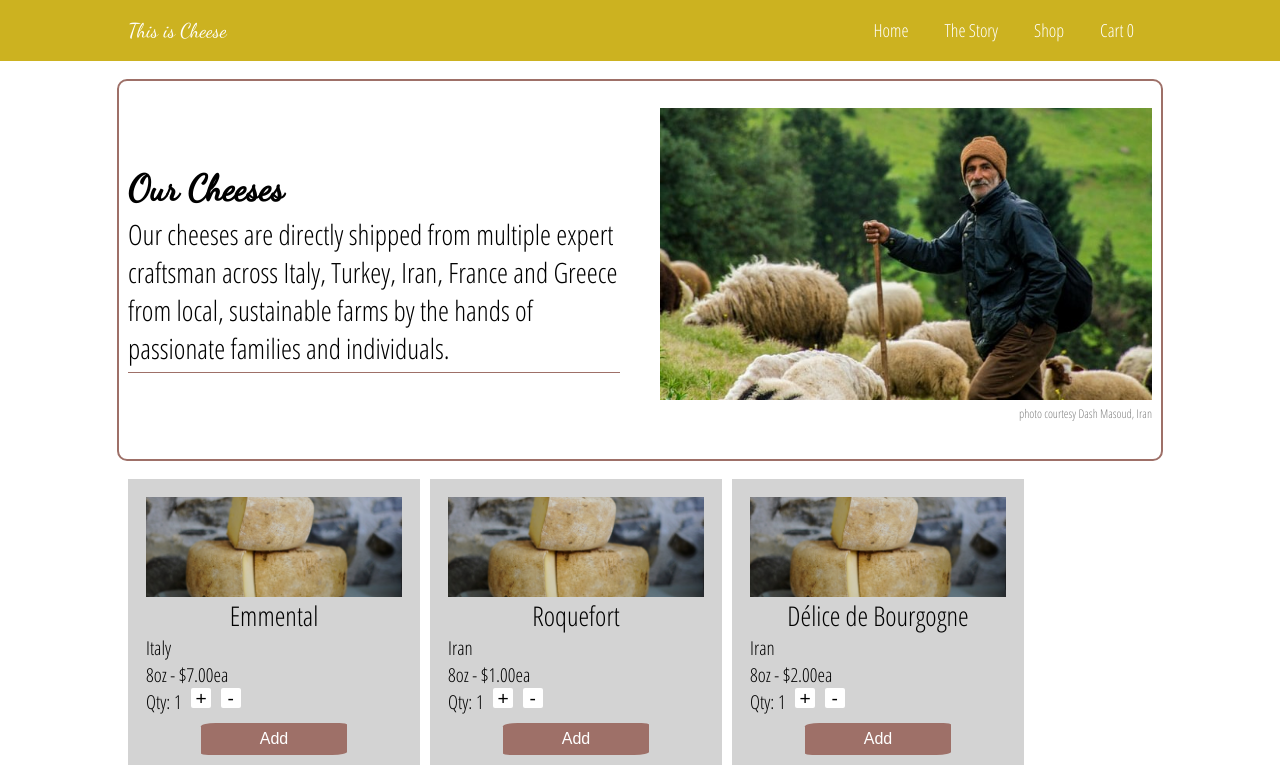
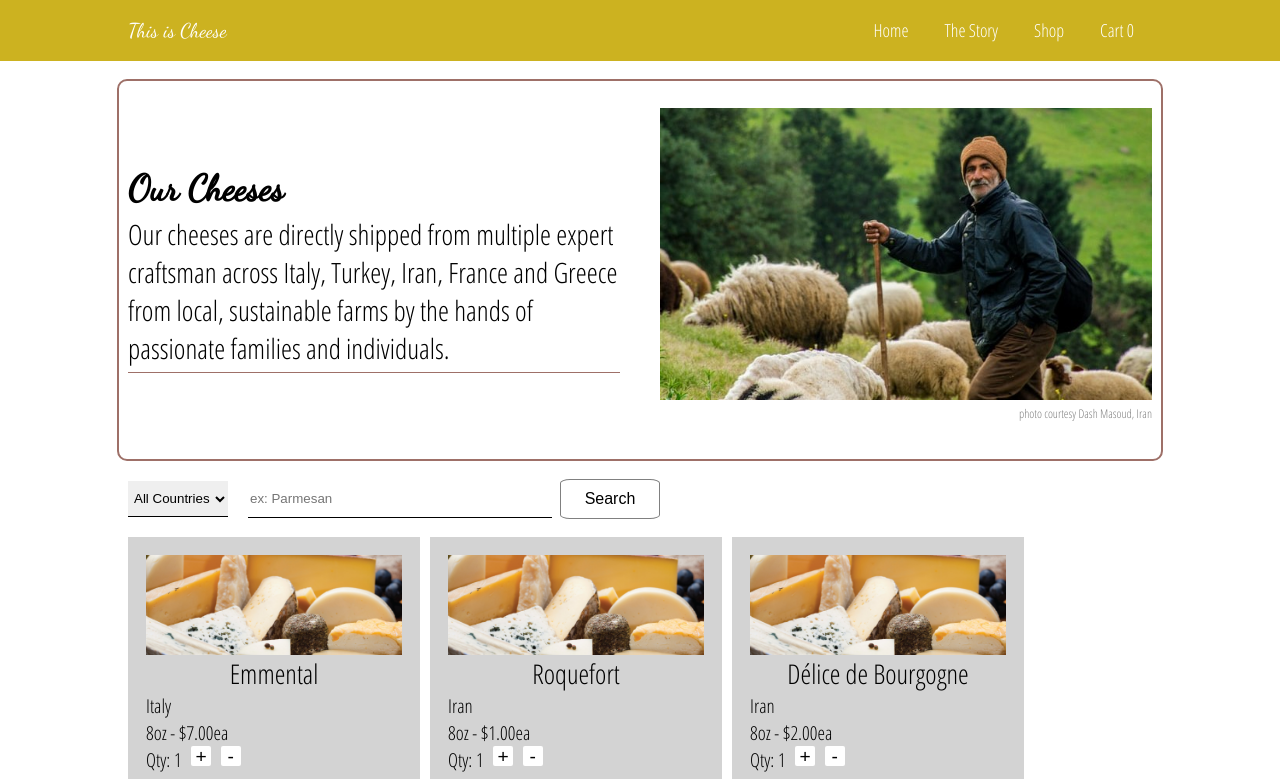
Before and after one commit to sandramkimball/AngularPractice, an Angular app in the folder angularsite/: page /cheese in a window 1280 px wide. Shown: the top 779 px of the page. Built offline with nearby package versions, Linux system fonts and the light colour scheme.

Commit message:
added search and country filter on shop pg

```diff
--- a/angularsite/src/app/app.component.ts
+++ b/angularsite/src/app/app.component.ts
@@ -12,7 +12,6 @@ export class AppComponent {
   mobileMenuDisplay: String = 'none !important';
 
   constructor( private _cartService: CartService ){
-    console.log('numOfItems2', this.cartLength)
   }
 
   onOpenMenu(){
@@ -23,7 +22,6 @@ export class AppComponent {
   }
 
   getDisplay(){
-    console.log( this.mobileMenuDisplay )
     return this.mobileMenuDisplay;
   }
 
--- a/angularsite/src/app/cheese/cheese.component.html
+++ b/angularsite/src/app/cheese/cheese.component.html
@@ -9,9 +9,24 @@
     </div>
 </div>
 
-<ul *ngIf="cheese">
-    <li *ngFor=" let ch of cheese">
-        <img src='../../assets/product-1.jpg'/>
+<div class="welcome-container search-box">
+    <select [(ngModel)]="selectedOrigin" (change)="onSelect($event)">
+        <option value=''>All Countries</option>
+        <option value="France">France</option>
+        <option value="Greece">Greece</option>
+        <option value="Iran">Iran</option>
+        <option value="Israel">Israel</option>
+        <option value="Italy">Italy</option>
+        <option value="Spain">Spain</option>
+        <option value="Turkey">Turkey</option>
+    </select>
+    <input type="text" [(ngModel)]="searchTerm" (submit)="onSearch()" placeholder="ex: Parmesan">
+    <button type="submit" (click)="onSearch()" class='search-btn'>Search</button>
+</div>
+
+<ul>
+    <li *ngFor="let ch of searchResults">
+        <img src='../../assets/cheeses.jpg'/>
         <div>
             <p class='name'>{{ch.name}}</p>
             <p>{{ch.origin}} </p>
--- a/angularsite/src/app/cheese/cheese.component.scss
+++ b/angularsite/src/app/cheese/cheese.component.scss
@@ -42,6 +42,36 @@
     }
 }
 
+.search-box{
+    display: flex;
+    margin: 1em auto;
+    align-items: center;
+    width: 80%;
+    select{
+        height: 2.2rem;
+        padding: 2px;
+        margin-right: 20px;
+        border: none;
+        border-bottom: 1px solid black;
+    }
+    input{
+        width: 300px;
+        padding: 2px;
+        height: 2rem;
+        border: none;
+        border-bottom: 1px solid black;
+    }
+    button {
+        @include button2;
+        width: 100px;
+        font-size: 1rem;
+        padding: 0 20px;
+    }
+    p{
+        margin-left: 20px;
+        font-size: 1.5rem;
+    }
+}
 
 ul{
     list-style-type: none;
--- a/angularsite/src/app/cheese/cheese.component.ts
+++ b/angularsite/src/app/cheese/cheese.component.ts
@@ -1,4 +1,4 @@
-import { Component, OnInit, Input, EventEmitter, Output} from '@angular/core';
+import { Component, OnInit, Input } from '@angular/core';
 import { HttpService } from '../services/http.service';
 import { CartService } from '../services/cart.service';
 
@@ -9,28 +9,30 @@ import { CartService } from '../services/cart.service';
 })
 export class CheeseComponent implements OnInit {
   @Input() cart = [];
-  @Output() cartLength = new EventEmitter()
-  cheese = [];
+  // this is the control
+  cheese: Array<any> = [];
+  // this is filtered/mapped for display
+  searchResults: Array<any> = [];
+  searchTerm: string = '';
+  selectedOrigin: string = '';
 
-  // dependecy injection to use throughout all logic
   constructor(
     private _http: HttpService,
     private _cartService: CartService
   ) { }
 
   ngOnInit(){
-    if(this.cheese.length === 0){
-      this.cheese = this._http.getCheese()
-    };
-
     this.cart = this._cartService.cart;
-    this.cartLength.emit(this.cart.length)
+    this.cheese = this._http.getCheese();
+    this.searchResults = this._http.getCheese();
   }
 
+  // add item to cart
   onAdd(item){
     this._cartService.addToCart(item);
   }
 
+  // add, subtract quantity
   addQty(item){
     this.cheese.forEach(obj => {
       if(obj.name === item.name){
@@ -38,7 +40,6 @@ export class CheeseComponent implements OnInit {
       }
     })
   }
-
   subtractQty(item){
     this.cheese.forEach(obj => {
       if(obj.name === item.name){
@@ -47,4 +48,23 @@ export class CheeseComponent implements OnInit {
     })
   }
 
+  // search-filter bar
+  onSelect(e){
+    e.preventDefault();
+    this.selectedOrigin = e.target.value;
+  }
+
+  onSearch(){
+    var temp = [];
+    this.cheese.map( obj => {
+      if(
+          (obj.name.toLowerCase().includes(this.searchTerm) || this.searchTerm == '' ) &&
+          (obj.origin == this.selectedOrigin || this.selectedOrigin == '')
+        ){
+        temp.push(obj)
+      }
+    })
+    this.searchResults = temp;
+  }
+
 }
--- a/angularsite/src/app/home/home.component.ts
+++ b/angularsite/src/app/home/home.component.ts
@@ -10,9 +10,7 @@ import { CartService } from '../services/cart.service';
 })
 export class HomeComponent implements OnInit {
   clickCounter: number = 0;
-  searchTerm: string = '';
   @Input() cart = this._cartService.cart;
-  searchResults: Array<any> = [];
 
 
   constructor(
@@ -23,21 +21,6 @@ export class HomeComponent implements OnInit {
   ngOnInit(){
   }
 
-  addClick(){
-    this.clickCounter += 1;
-  }
-
-  subtractClick(){
-    this.clickCounter -= 1;
-  }
-
-  onSubmit(){
-    var thing: Object = {
-      name: 'Buffalo Mozzarella',
-      quantity: 5,
-    }
-    this.searchResults.push(thing)
-  }
 
   onDelete(item){
     this._cartService.deleteFromCart(item)
--- a/angularsite/src/app/services/cart.service.ts
+++ b/angularsite/src/app/services/cart.service.ts
@@ -5,7 +5,7 @@ import { Injectable } from '@angular/core';
   providedIn: 'root'
 })
 export class CartService {
-  cart = [];
+  cart: Array<any> = [];
   numOfItems = this.cart.length;
 
   constructor() { }
```
Also changed, not shown: angularsite/src/app/home/home.component.html (+0 -13 lines).
